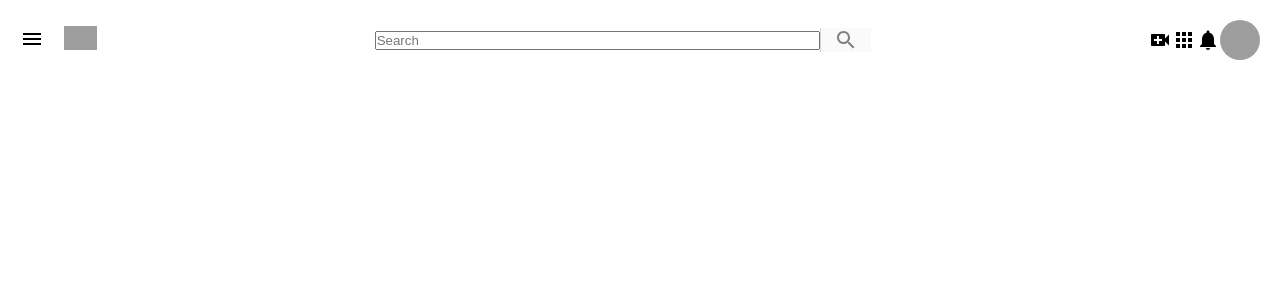
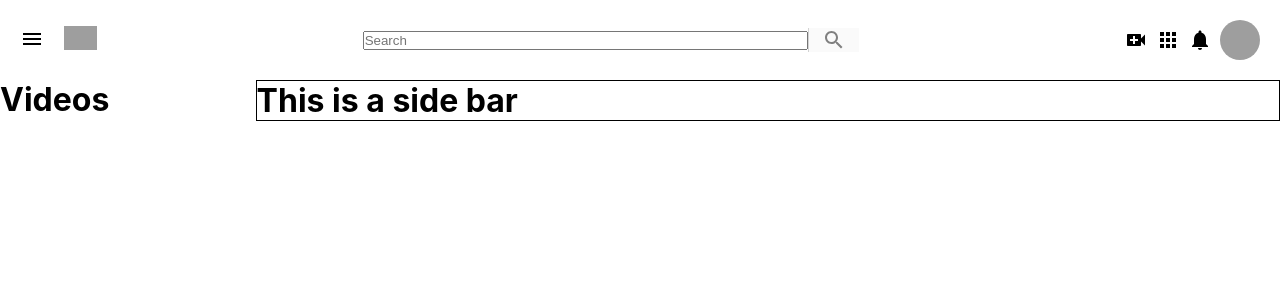
Before and after one commit to NileshPant1999/Youtube-dummy, a React (Create React App) app: page / in a window 1280 px wide. Shown: the top 300 px of the page. Built offline with nearby package versions, Linux system fonts and the light colour scheme; grey boxes are pictures that could not be loaded.

Commit message:
added option menu and video display

```diff
--- a/src/App.css
+++ b/src/App.css
@@ -2,3 +2,7 @@
   padding: 0;
   margin: 0;
 }
+
+.app__page{
+  display: flex;
+}
--- a/src/App.js
+++ b/src/App.js
@@ -1,11 +1,17 @@
 import React from 'react';
 import './App.css';
 import Header from './Header.js'
+import Sidebar from './Sidebar.js'
+import RecommendedVideos from "./RecommendedVideos"
 
 function App() {
   return (
     <div className="app">
       <Header />
+      <div className='app__page'>
+        <Sidebar />
+        <RecommendedVideos />
+      </div>
     </div>
 
   );
--- a/src/Header.css
+++ b/src/Header.css
@@ -3,7 +3,10 @@
     align-items: center;
     justify-content: space-between;
     padding: 20px;
-
+   position: sticky;
+   top: 0;
+   z-index: 100;
+   background-color: white;
 }
 
 .header__logo{
@@ -32,6 +35,8 @@
     background-color: #fafafa;
     border-left: 1px solid lightgrey;
     color: grey;
+}
 
-
+.header__icon{
+    margin-right: 8px;
 }
--- a/src/Header.js
+++ b/src/Header.js
@@ -25,9 +25,9 @@ function Header() {
             </div>
 
             <div className="header__icons">
-                <VideoCallIcon />
-                <AppsIcon />
-                <NotificationsIcon />
+                <VideoCallIcon className="header__icon" />
+                <AppsIcon className="header__icon" />
+                <NotificationsIcon className="header__icon" />
                 <Avatar
                     src="https://avatars0.githubusercontent.com/u/58652823?s=460&u=cedb73f3b5bdab9d851457607b3185f21b9905d1&v=4"
                     alt="Nilesh Pant"
--- /dev/null
+++ b/src/RecommendedVideos.css
@@ -0,0 +1,4 @@
+.recommendedVideos{
+   flex: 0.8;
+   border: 1px solid black;
+}
--- /dev/null
+++ b/src/RecommendedVideos.js
@@ -0,0 +1,12 @@
+import React from 'react'
+import "./RecommendedVideos.css"
+
+function RecommendedVideos() {
+    return (
+        <div className="recommendedVideos">
+            <h1>This is a side bar</h1>
+        </div>
+    )
+}
+
+export default RecommendedVideos
--- /dev/null
+++ b/src/Sidebar.css
@@ -0,0 +1,3 @@
+.sidebar {
+    flex: 0.2;
+}
--- /dev/null
+++ b/src/Sidebar.js
@@ -0,0 +1,11 @@
+import React from 'react'
+import './Sidebar.css'
+function Sidebar() {
+    return (
+        <div className="sidebar">
+            <h1> Videos</h1>
+        </div>
+    )
+}
+
+export default Sidebar
```
